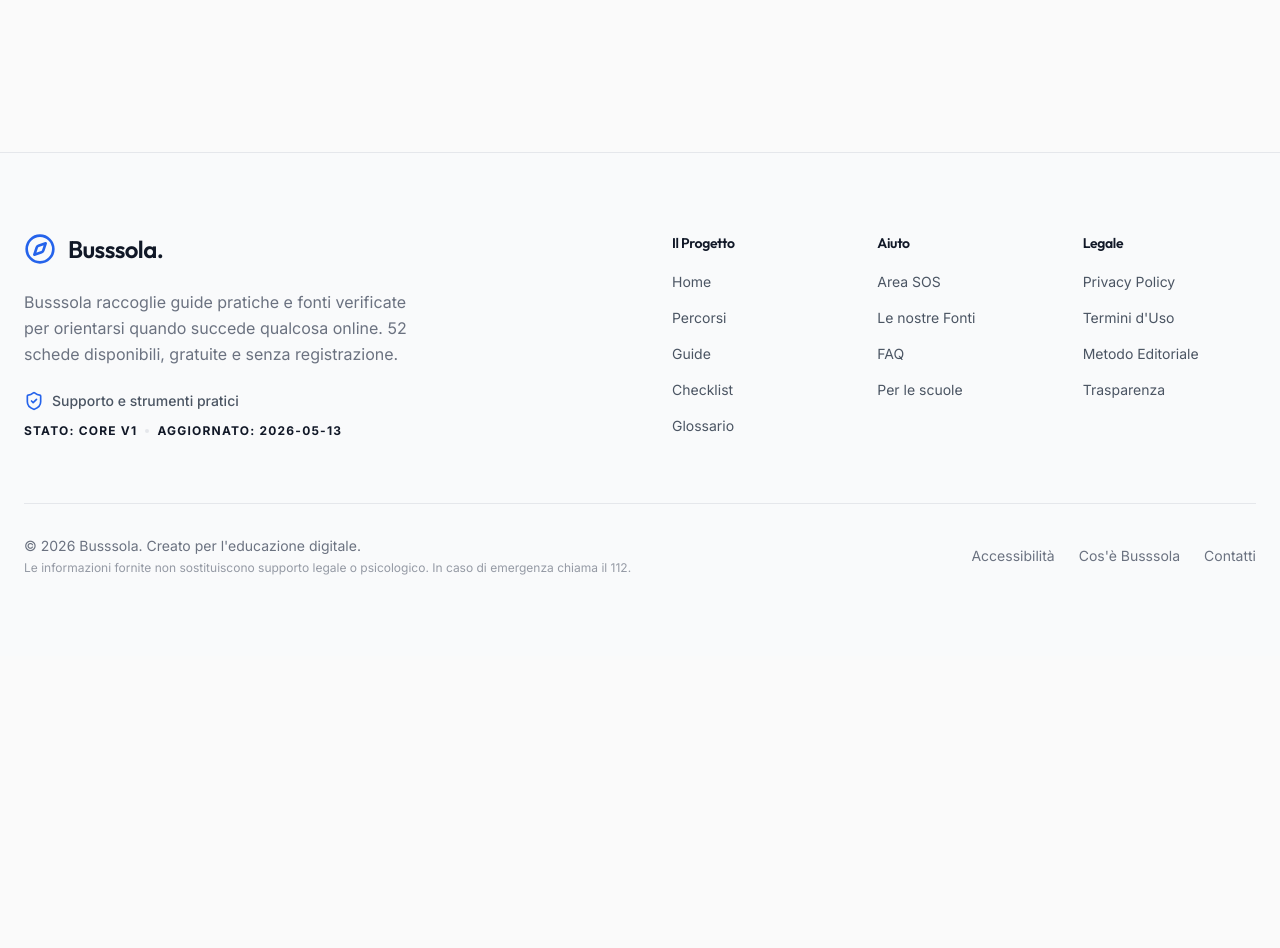
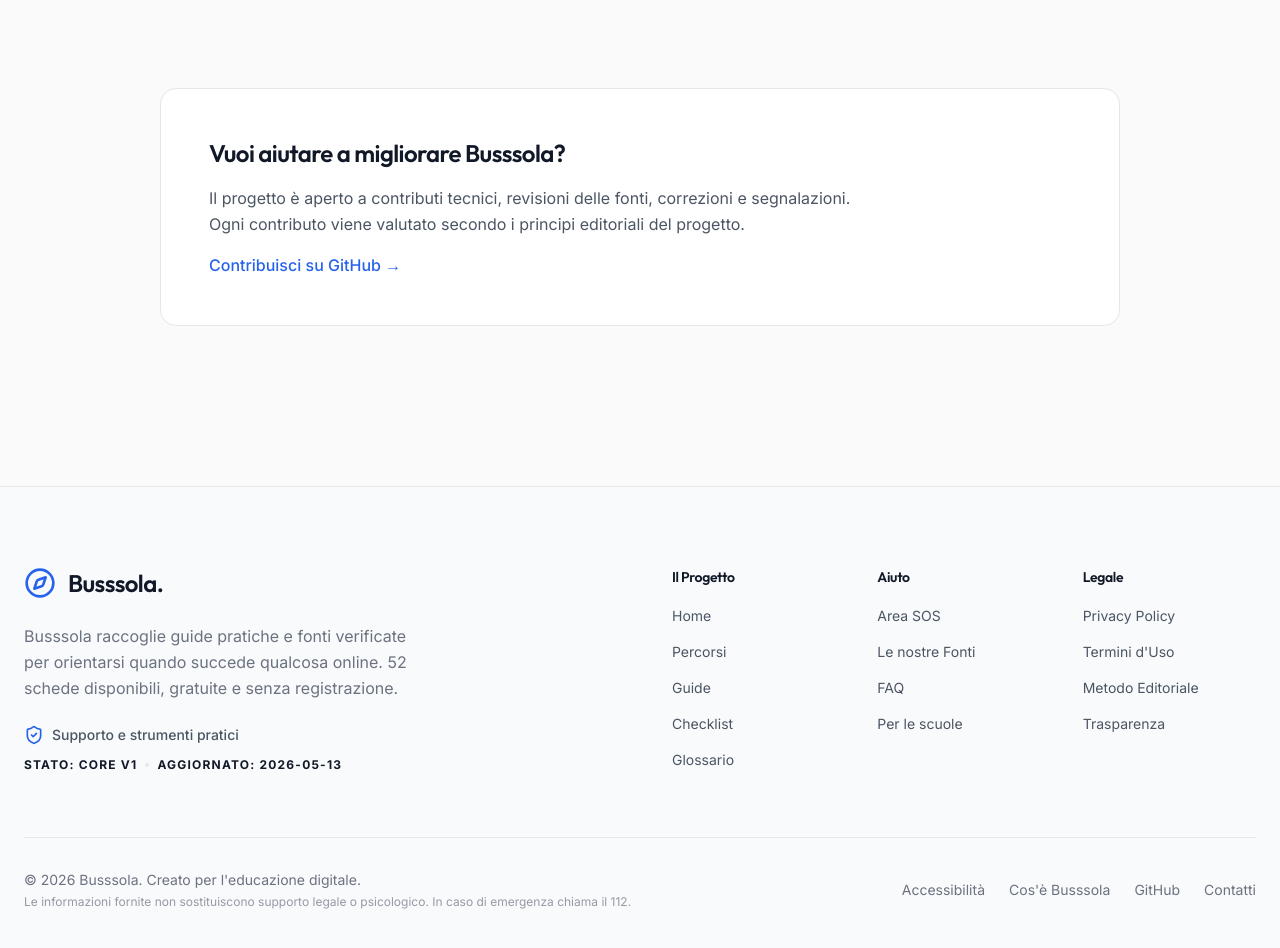
Before and after one commit to ajdohaxhia/busssola, a Next.js app: page /about in a window 1280 px wide. Shown: the part 2200-3148 px from the top of the page. Before the commit the page ends 2856 px from the top, so only its background shows below. Built offline with nearby package versions, Linux system fonts and the light colour scheme.

Commit message:
docs: add community contribution infrastructure (CONTRIBUTING, issue/PR templates, GitHub links)

```diff
--- a/src/app/about/page.tsx
+++ b/src/app/about/page.tsx
@@ -173,6 +173,29 @@
                     </motion.div>
                 ))}
             </motion.div>
+
+            {/* Contribuisci */}
+            <motion.div
+                initial={{ opacity: 0, y: 20 }}
+                whileInView={{ opacity: 1, y: 0 }}
+                viewport={{ once: true }}
+                className="rounded-2xl border border-border bg-surface p-8 md:p-12 space-y-4"
+            >
+                <h2 className="text-2xl font-display font-semibold text-foreground tracking-tight">
+                    Vuoi aiutare a migliorare Busssola?
+                </h2>
+                <p className="text-secondary leading-relaxed max-w-2xl">
+                    Il progetto è aperto a contributi tecnici, revisioni delle fonti, correzioni e segnalazioni. Ogni contributo viene valutato secondo i principi editoriali del progetto.
+                </p>
+                <a
+                    href="https://github.com/ajdohaxhia/busssola"
+                    target="_blank"
+                    rel="noopener noreferrer"
+                    className="inline-flex items-center gap-2 text-primary font-medium hover:underline"
+                >
+                    Contribuisci su GitHub →
+                </a>
+            </motion.div>
         </Container>
     )
 }
--- a/src/components/ui/Footer.tsx
+++ b/src/components/ui/Footer.tsx
@@ -118,6 +118,7 @@
                     <div className="flex items-center gap-6">
                         <Link href="/accessibilita" className="text-sm text-muted hover:text-foreground transition-colors">Accessibilità</Link>
                         <Link href="/about" className="text-sm text-muted hover:text-foreground transition-colors">Cos'è Busssola</Link>
+                        <a href="https://github.com/ajdohaxhia/busssola" target="_blank" rel="noopener noreferrer" className="text-sm text-muted hover:text-foreground transition-colors">GitHub</a>
                         <a href="mailto:info@busssola.com" className="text-sm text-muted hover:text-foreground transition-colors">Contatti</a>
                     </div>
                 </div>
--- a/src/data/siteStats.ts
+++ b/src/data/siteStats.ts
@@ -1,6 +1,6 @@
 /**
  * AUTO-GENERATED FILE - DO NOT EDIT MANUALLY
- * Generated on: 2026-05-13T17:55:33.870Z
+ * Generated on: 2026-05-13T18:00:20.530Z
  */
 export const siteStats = {
   "totalModules": 16,
```
Also changed, not shown: 2 other files (tests, documents, lock files or other folders).
